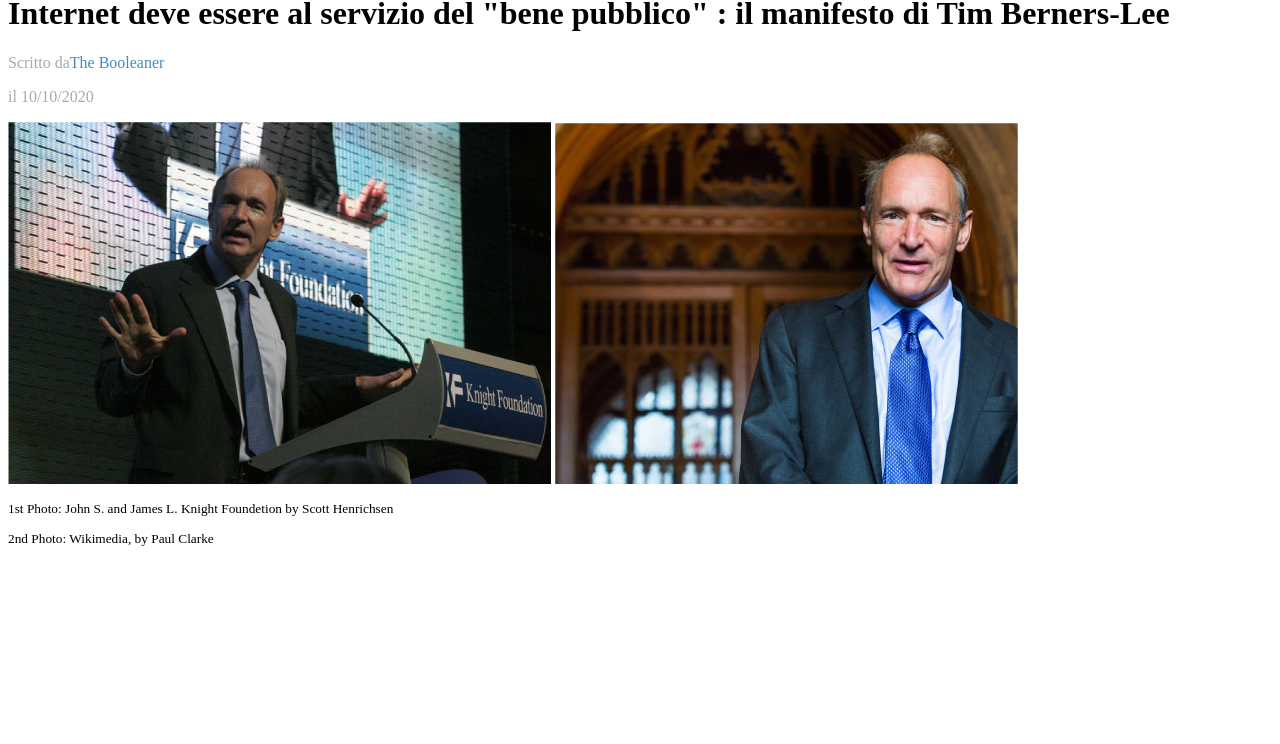
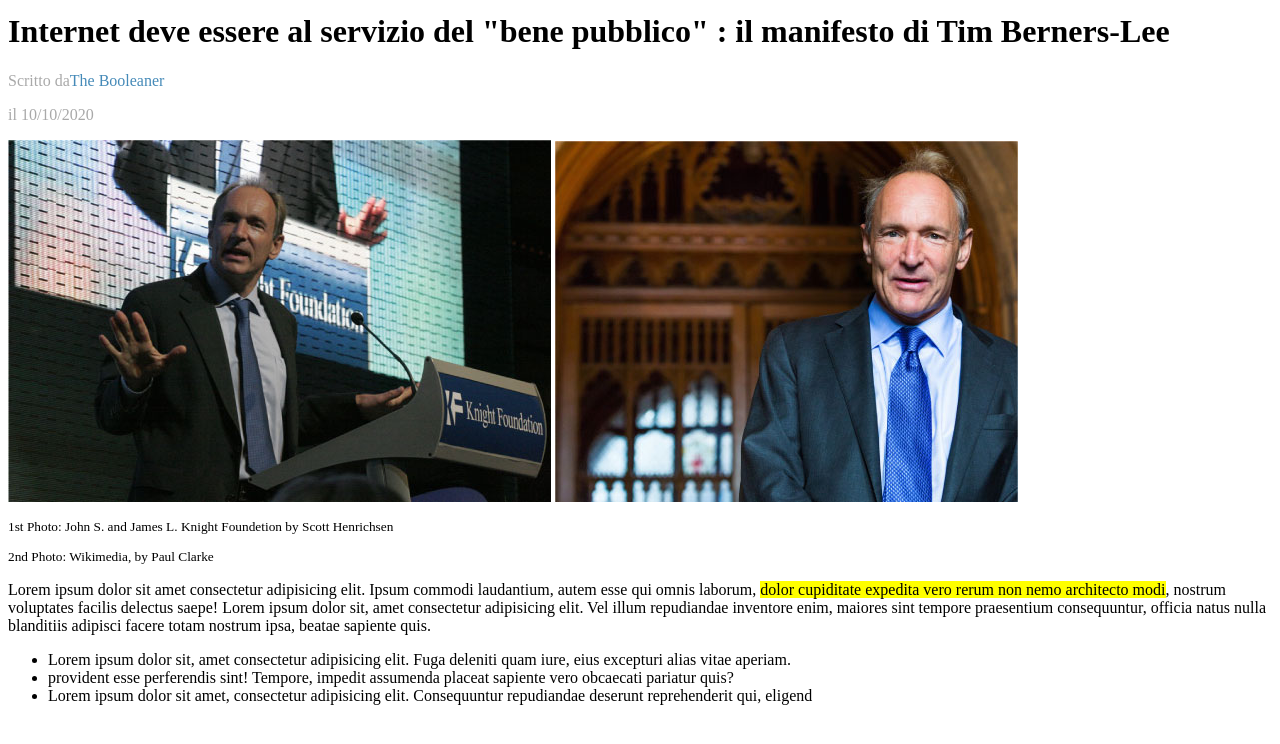
Before and after one commit to Matteoanselmo/html-css-booleaner, a plain HTML site: page index.html in a window 1280 px wide. Shown: the part 134-878 px from the top of the page. Drawn offline with Linux system fonts and the light colour scheme.

Commit message:
prima lista

```diff
--- a/css/style.css
+++ b/css/style.css
@@ -27,3 +27,9 @@ span{
 .p-comments{
     font-size: smaller;
 }
+.evidenziato{
+    background-color: yellow;
+}
+.lista{
+
+}
--- a/index.html
+++ b/index.html
@@ -1,4 +1,4 @@
-<!DOCTYPE html>
+o<!DOCTYPE html>
 <html lang="en">
 <head>
     <link rel="stylesheet" href="css/style.css">
@@ -30,6 +30,7 @@
             <section>
                 <img src="img/tim-1.jpg" alt="">
             <img src="img/tim-2.jpg" alt="">
+            <!-- Commento Foto -->
             <p class="p-comments">
                 1st Photo: John S. and James L. Knight Foundetion by Scott Henrichsen
             </p>
@@ -37,8 +38,17 @@
                 2nd Photo: Wikimedia, by Paul Clarke
             </p>
             </section>
-
         </header>
+        <div>
+            <p>Lorem ipsum dolor sit amet consectetur adipisicing elit. Ipsum commodi laudantium, autem esse qui omnis laborum, <spna class="evidenziato">dolor cupiditate expedita vero rerum non nemo architecto modi</spna>, nostrum voluptates facilis delectus saepe! Lorem ipsum dolor sit, amet consectetur adipisicing elit. Vel illum repudiandae inventore enim, maiores sint tempore praesentium consequuntur, officia natus nulla blanditiis adipisci facere totam nostrum ipsa, beatae sapiente quis.</p>
+        </div>
+        <div class="lista">
+            <ul>
+                <li>Lorem ipsum dolor sit, amet consectetur adipisicing elit. Fuga deleniti quam iure, eius excepturi alias vitae aperiam. </li>
+                <li>provident esse perferendis sint! Tempore, impedit assumenda placeat sapiente vero obcaecati pariatur quis?</li>
+                <li>Lorem ipsum dolor sit amet, consectetur adipisicing elit. Consequuntur repudiandae deserunt reprehenderit qui, eligend </li>
+            </ul>
+        </div>
 
     </main>
     <footer>
```
